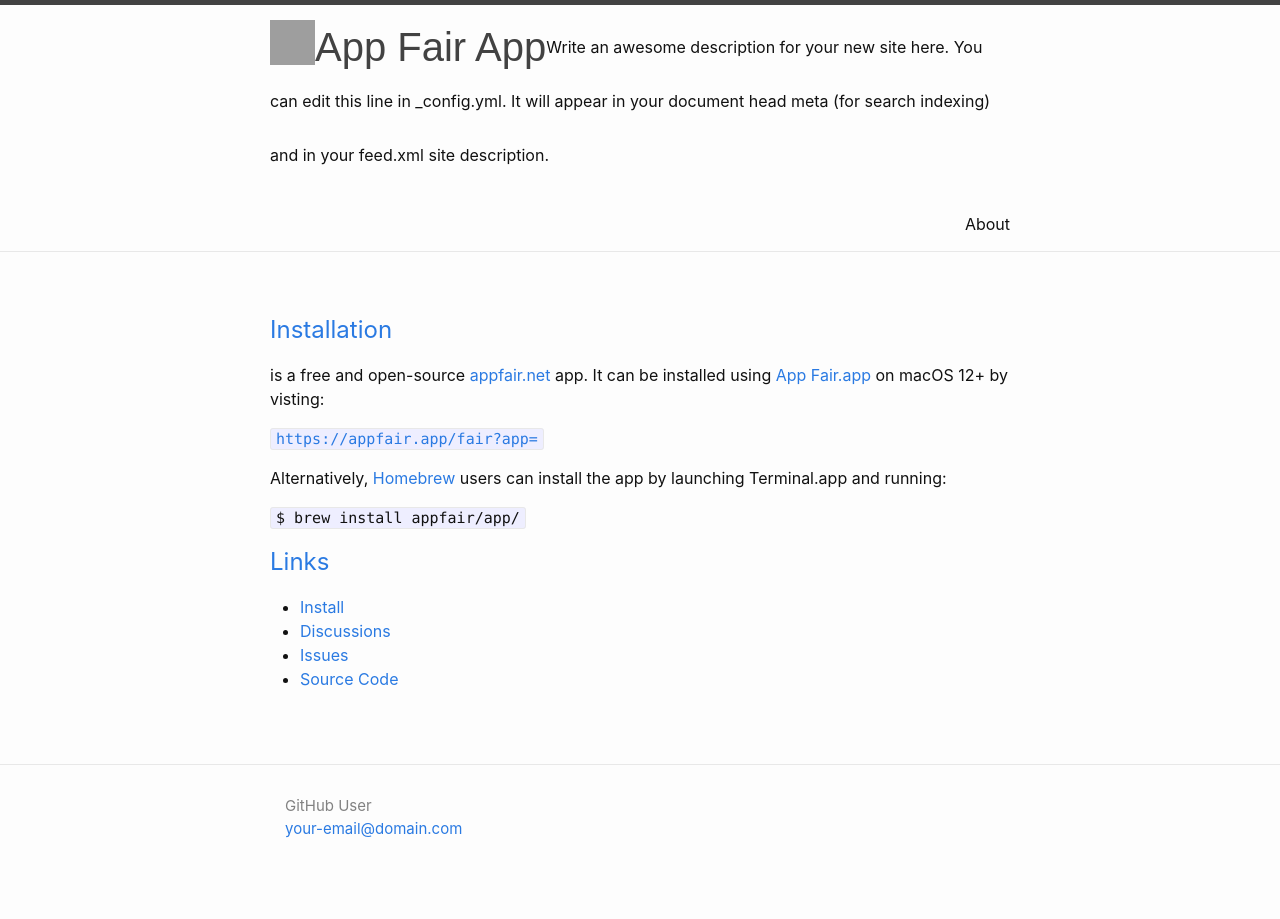
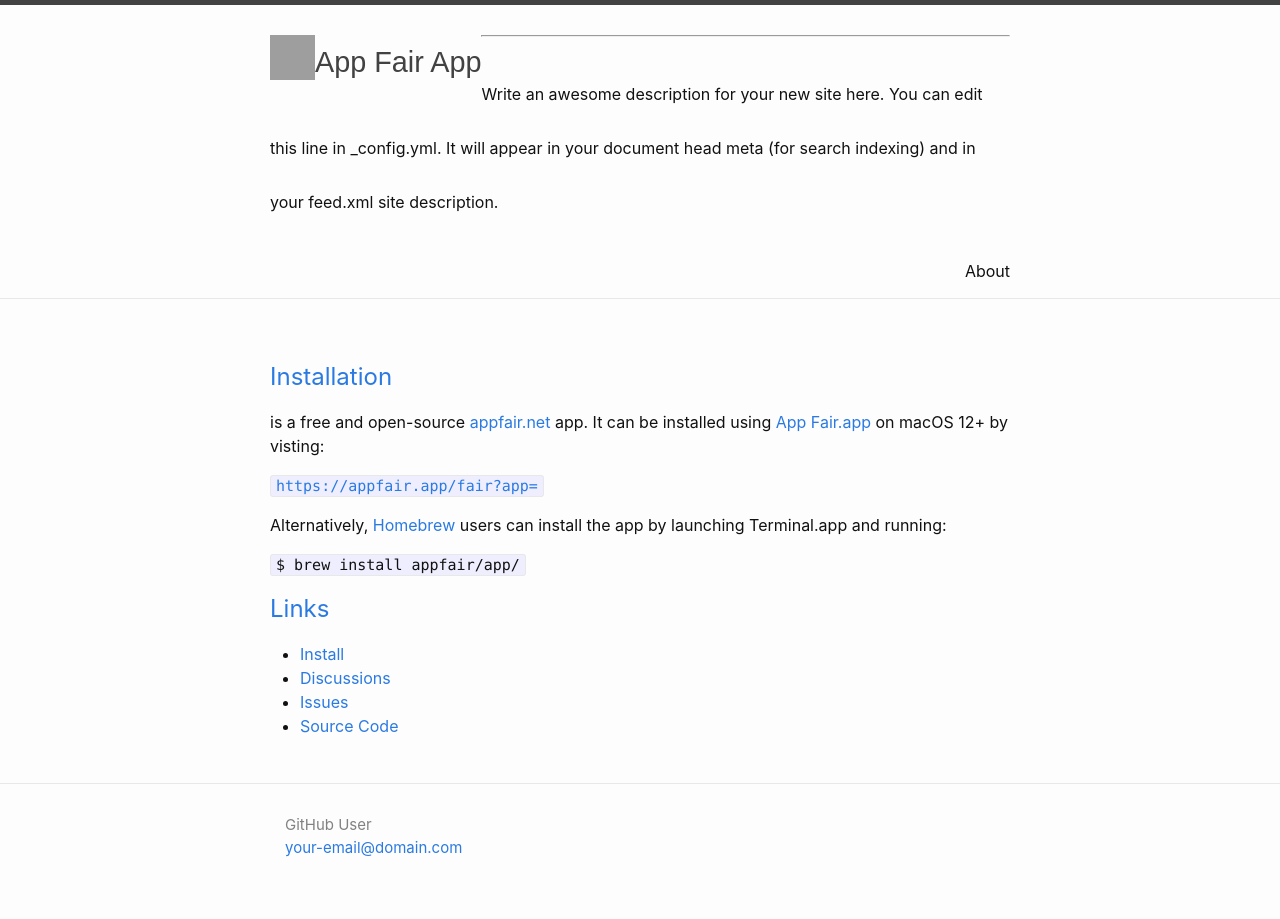
Before and after one commit to appfair/fairapp-theme, a Jekyll site: the page built from index.md, in a window 1280 px wide. Built offline with Jekyll 4.4.1, drawn with Linux system fonts in a browser that asks for light colours; grey boxes are pictures that could not be loaded.

Commit message:
chore: checkpoint

```diff
--- a/_includes/header.html
+++ b/_includes/header.html
@@ -23,8 +23,7 @@
     <p>
     <a class="site-title" rel="author" href="{{ "/" | relative_url }}">
         {{ apptitle | default:site.title | escape }}</a>
-    </p>
-    <p>
+    <hr />
         {{ page.subtitle | default: site.description }}
     </p>
 
--- a/_sass/fairapp/_layout.scss
+++ b/_sass/fairapp/_layout.scss
@@ -12,7 +12,7 @@
 }
 
 .site-title {
-  @include relative-font-size(2.5);
+  @include relative-font-size(1.8);
   font-family: ui-rounded, Arial Rounded MT Bold, Helvetica Rounded, Arial, sans-serif;
   DISABLED-font-weight: 300;
   DISABLED-letter-spacing: -1px;
```
